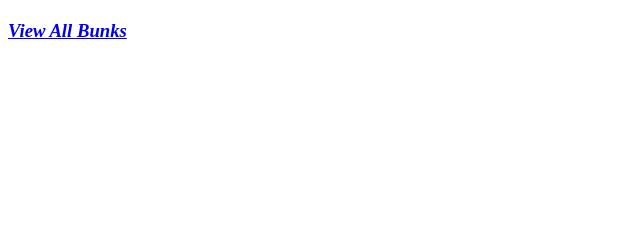
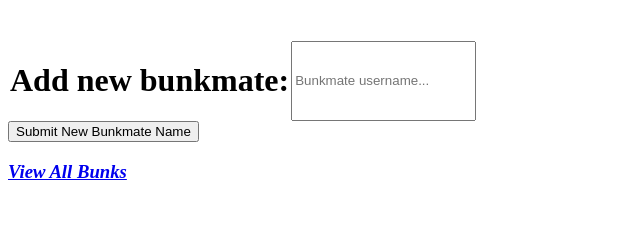
Before and after one commit to blc5-33/jitterbunk, a Django app: template bunk/templates/bunk/user.html in a window 1280 px wide. Shown: the part 54-300 px from the top of the page, without its empty margins (0-640 px from the left). Run offline with Django 3.2, Linux system fonts and the light colour scheme; the template is opened without the code that fills it, so the values that code supplies are empty.

Commit message:
New bunkmate submission form is there

```diff
--- a/bunk/templates/bunk/user.html
+++ b/bunk/templates/bunk/user.html
@@ -1,11 +1,10 @@
 {% load static %}
 <link rel="stylesheet" type="text/css" href="{% static 'bunk/style.css' %}">
-<h style='font-size: 40px'>User <b>{{user.username}}</b> is currently bunking with:</h>
+<p style='font-size: 40px'>User <b>{{user.username}}</b> is currently bunking with:</p>
 <ul>
   {% for bunk in user.bunks_from_user.all %}
   <li>
     <img src={{bunk.to_user.photo}} />
-
     <b>{{bunk.to_user.username}}</b>
     (<em>est. {{bunk.pub_date}}</em>)
   </li>
@@ -18,7 +17,15 @@
   </li>
   {% endfor %}
 </ul>
-{% if error_message %}<h2 class='error'>{{error_message}}</h2> {% endif %}
+<form action="{% url 'bunk:addbunkmate' user.id 4 %}" method='post'>
+  {% csrf_token %}
+  <div style='display: flex;'>
+    <legend><h1>Add new bunkmate: </h1>   </legend>
+    {% if error_message %}<h2 class='error'>{{error_message}}</h2> {% endif %}
+    <input type='text' name='addbunkmate' placeholder='Bunkmate username...'></input>
+  </div>
+  <input type="submit" value='Submit New Bunkmate Name'>
+</form>
 
 
 <h3><em><a href="{% url "bunk:index" %}">View All Bunks</a></em></h3>
```
